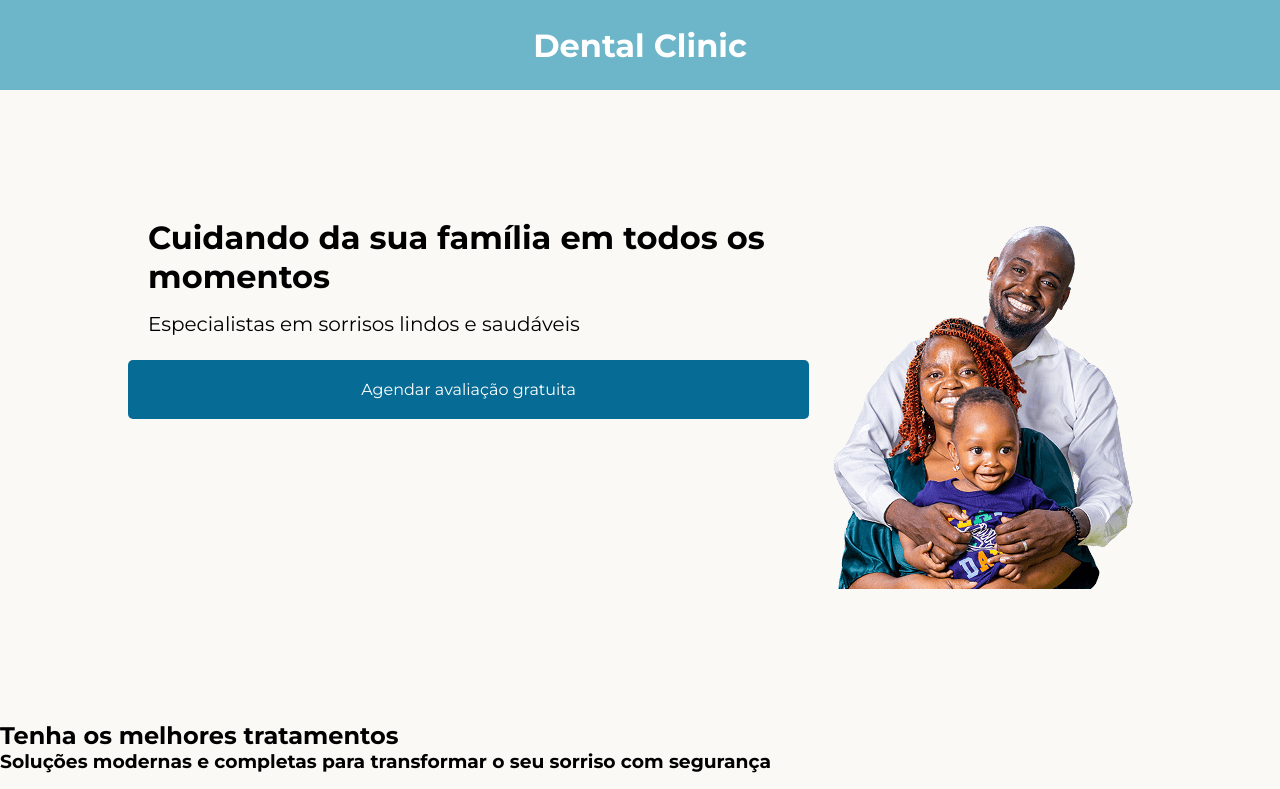
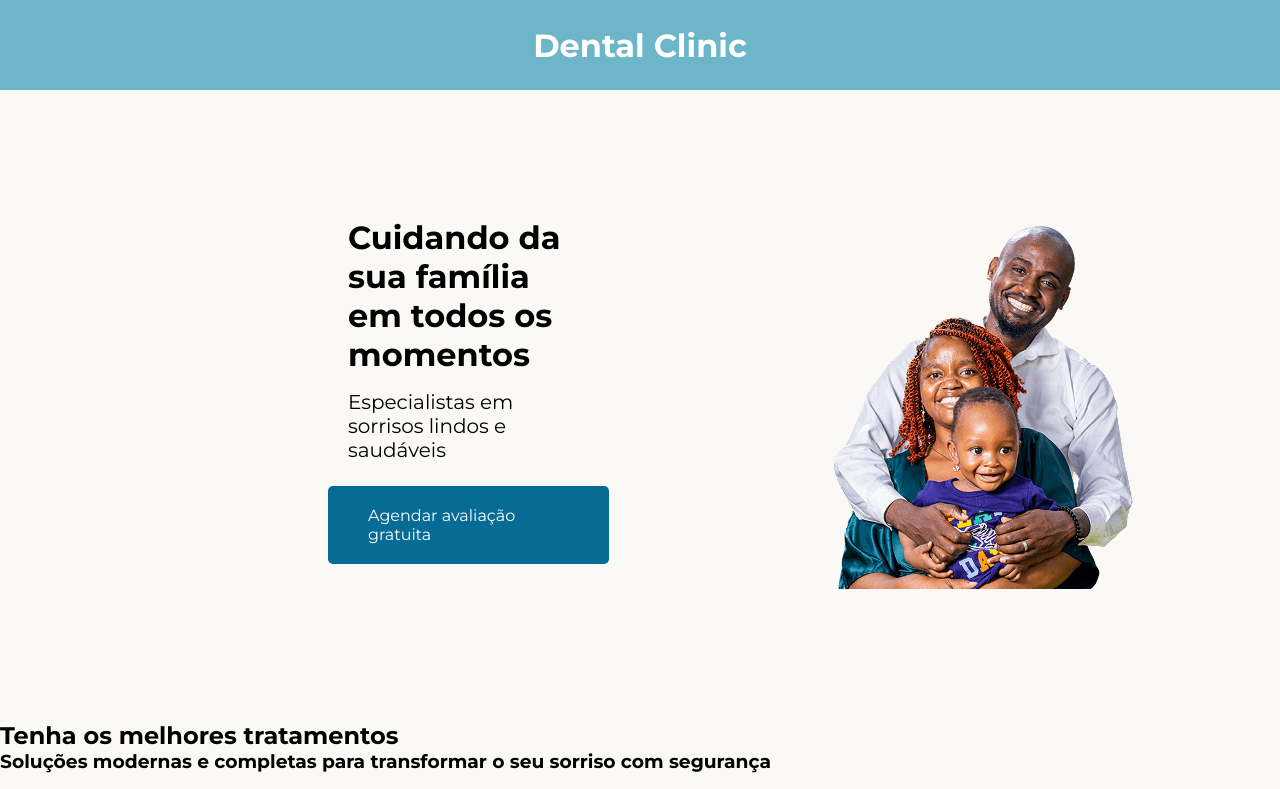
Before and after one commit to patiberzin/dental-clinic, a plain HTML site: page index.html in a window 1280 px wide. Shown: the top 789 px of the page. Drawn offline with Linux system fonts and the light colour scheme.

Commit message:
margin-provisoria

```diff
--- a/index.html
+++ b/index.html
@@ -18,10 +18,13 @@
 
   <header class="container-header">
     <div class="paragrafo-header">
+      <div class="p-header">
       <h2>Cuidando da sua família em todos os momentos</h2>
       <p>Especialistas em sorrisos lindos e saudáveis</p>
 
       <a href="#" class="btn">Agendar avaliação gratuita</a>
+      </div>
+
     </div>
     <div>
       <img src="foto-familia.png" alt="familia">
--- a/style.css
+++ b/style.css
@@ -48,9 +48,13 @@ body {
 
 .container-header {
   display: flex;
-  justify-content: space-around;
+  justify-content: space-evenly;
   background-color: linear-gradient(to left, #BCDAD0, #C8E6EE);
   padding: 16vh;
+}
+
+.p-header {
+  margin: 0 200px;
 }
 
 .paragrafo-header h2 {
```
